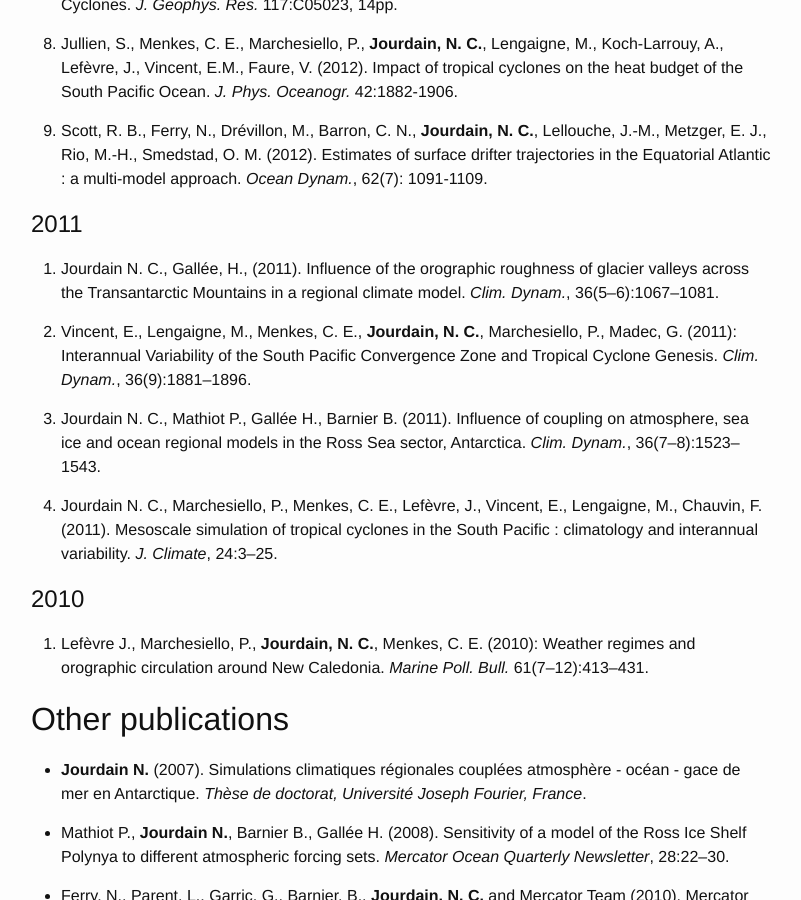
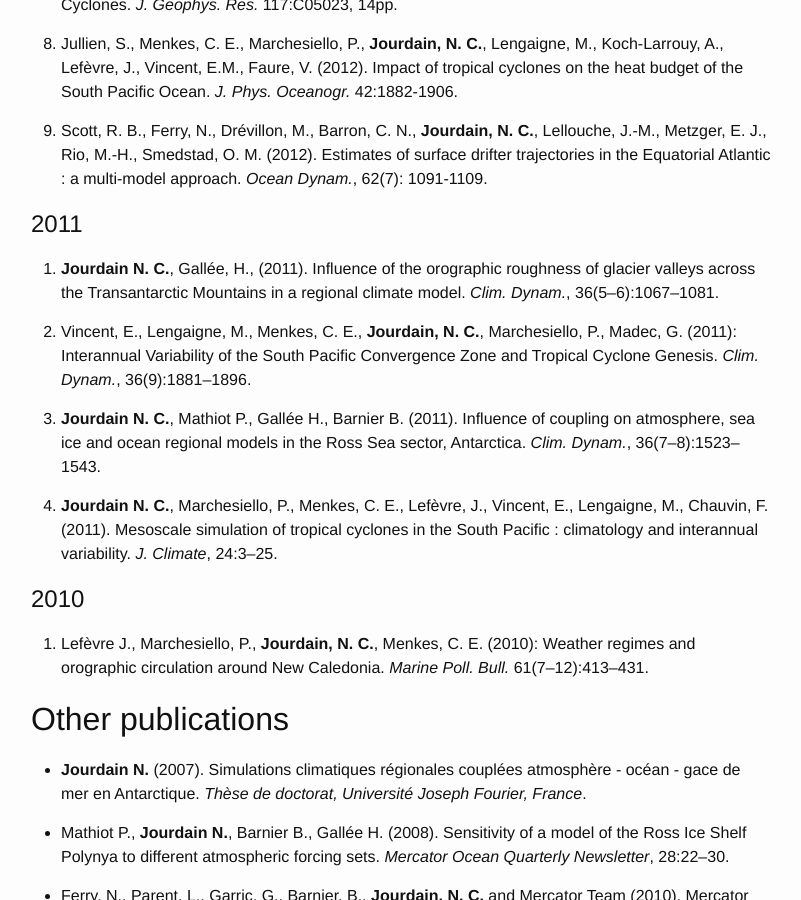
Before and after one commit to nicojourdain/nicojourdain.github.io, a Jekyll site: the page built from publications.md, in a window 1280 px wide and 900 px high, scrolled down 2743 px. Shown: the whole window, without its empty margins (239-1040 px from the left). Built offline with Jekyll 4.4.1, drawn with Linux system fonts in a browser that asks for light colours.

Commit message:
modifications after first attempt

```diff
--- a/publications.md
+++ b/publications.md
@@ -77,13 +77,13 @@ For publication metrics, see :
 
 # 2011
 
-5. Jourdain N. C., Gallée, H., (2011). Influence of the orographic roughness of glacier valleys across the Transantarctic Mountains in a regional climate model. _Clim. Dynam._, 36(5–6):1067–1081.
+5. **Jourdain N. C.**, Gallée, H., (2011). Influence of the orographic roughness of glacier valleys across the Transantarctic Mountains in a regional climate model. _Clim. Dynam._, 36(5–6):1067–1081.
 
 4. Vincent, E., Lengaigne, M., Menkes, C. E., **Jourdain, N. C.**, Marchesiello, P., Madec, G. (2011): Interannual Variability of the South Pacific Convergence Zone and Tropical Cyclone Genesis. _Clim. Dynam._, 36(9):1881–1896.
 
-3. Jourdain N. C., Mathiot P., Gallée H., Barnier B. (2011). Influence of coupling on atmosphere, sea ice and ocean regional models in the Ross Sea sector, Antarctica. _Clim. Dynam._, 36(7–8):1523–1543.
+3. **Jourdain N. C.**, Mathiot P., Gallée H., Barnier B. (2011). Influence of coupling on atmosphere, sea ice and ocean regional models in the Ross Sea sector, Antarctica. _Clim. Dynam._, 36(7–8):1523–1543.
 
-2. Jourdain N. C., Marchesiello, P., Menkes, C. E., Lefèvre, J., Vincent, E., Lengaigne, M., Chauvin, F. (2011). Mesoscale simulation of tropical cyclones in the South Pacific : climatology and interannual variability. _J. Climate_, 24:3–25.
+2. **Jourdain N. C.**, Marchesiello, P., Menkes, C. E., Lefèvre, J., Vincent, E., Lengaigne, M., Chauvin, F. (2011). Mesoscale simulation of tropical cyclones in the South Pacific : climatology and interannual variability. _J. Climate_, 24:3–25.
 
 # 2010
 
```
